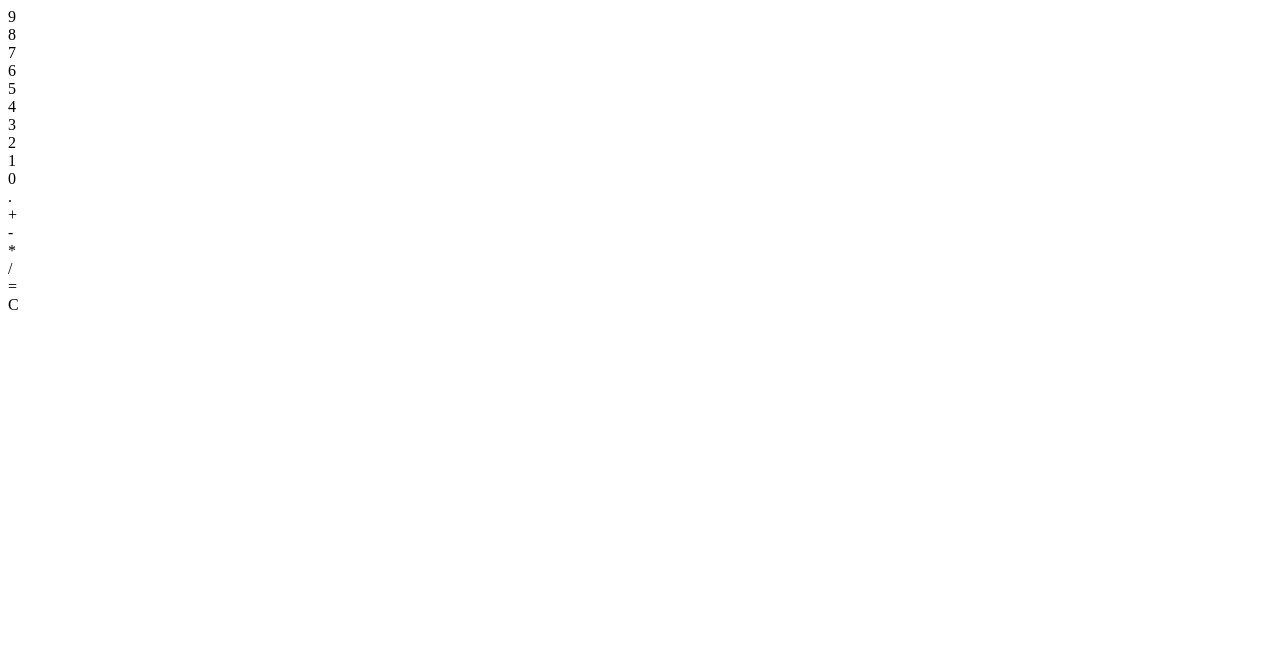
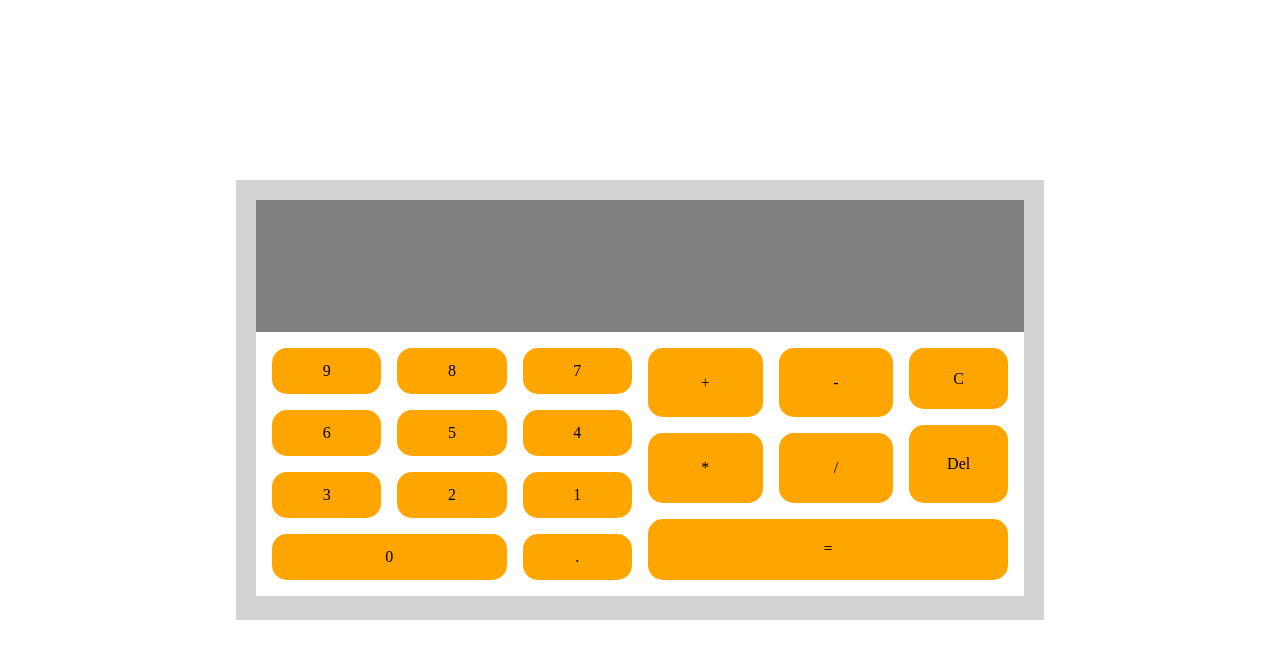
Before and after one commit to grumbeard/calculator, a plain HTML site: page index.html in a window 1280 px wide. Drawn offline with Linux system fonts and the light colour scheme.

Commit message:
Build calculator body and keypad layout

```diff
--- a/index.html
+++ b/index.html
@@ -4,32 +4,36 @@
   <meta charset="UTF-8">
   <meta name="viewport" content="width=device-width, initial-scale=1.0">
   <title>Calculator</title>
+  <link rel="stylesheet" type="text/css" href="styles/main.css">
 </head>
 <body>
   <main>
     <div id="calculator-body">
       <div id="display-panel"></div>
-      <div id="numbers-container">
-        <div class="number" data-num="9">9</div>
-        <div class="number" data-num="8">8</div>
-        <div class="number" data-num="7">7</div>
-        <div class="number" data-num="6">6</div>
-        <div class="number" data-num="5">5</div>
-        <div class="number" data-num="4">4</div>
-        <div class="number" data-num="3">3</div>
-        <div class="number" data-num="2">2</div>
-        <div class="number" data-num="1">1</div>
-        <div class="number" data-num="0">0</div>
-        <div class="number" data-num=".">.</div>
+      <div id="keys-panel">
+        <div id="numbers-container">
+          <div class="number button" data-num="9">9</div>
+          <div class="number button" data-num="8">8</div>
+          <div class="number button" data-num="7">7</div>
+          <div class="number button" data-num="6">6</div>
+          <div class="number button" data-num="5">5</div>
+          <div class="number button" data-num="4">4</div>
+          <div class="number button" data-num="3">3</div>
+          <div class="number button" data-num="2">2</div>
+          <div class="number button" data-num="1">1</div>
+          <div class="number button" data-num="0">0</div>
+          <div class="number button" data-num=".">.</div>
+        </div>
+        <div id="operators-container">
+          <div class="operator button" data-operator="+">+</div>
+          <div class="operator button" data-operator="+">-</div>
+          <div class="operator button" data-operator="+">*</div>
+          <div class="operator button" data-operator="+">/</div>
+        </div>
+        <div id="cancel" class="button">C</div>
+        <div id="delete" class="button">Del</div>
+        <div id="equals" class="button">=</div>
       </div>
-      <div id="operands-container">
-        <div class="operator" data-operator="+">+</div>
-        <div class="operator" data-operator="+">-</div>
-        <div class="operator" data-operator="+">*</div>
-        <div class="operator" data-operator="+">/</div>
-      </div>
-      <div id="equals__btn">=</div>
-      <div id="cancel__btn">C</div>
     </div>
   </main>
   <script src="javascript/main.js"></script>
--- a/javascript/main.js
+++ b/javascript/main.js
@@ -68,7 +68,7 @@ function handleEvaluation(e) {
   // Operator should be reset to blank if evaluation triggered by '=' button
   // Operator stored in memory is otherwise usually updated to the operator that triggered the evaluation
   if (e) {
-    if (e.target.id == "equals__btn") resetValues('operator')
+    if (e.target.id == "equals") resetValues('operator')
   }
 }
 
@@ -104,11 +104,11 @@ function resetValues() {
 }
 
 // Detect Equals
-const equalsButton = document.getElementById("equals__btn");
+const equalsButton = document.getElementById("equals");
 equalsButton.addEventListener("click", handleEvaluation);
 
 // Detect Cancel
-const cancelButton = document.getElementById("cancel__btn");
+const cancelButton = document.getElementById("cancel");
 cancelButton.addEventListener("click", () => {
   resetValues('num1', 'num2', 'operator');
   updateDisplay('');
--- /dev/null
+++ b/styles/main.css
@@ -0,0 +1,79 @@
+@import "reset.css";
+
+main {
+  height: 100%;
+  display: flex;
+  align-items: center;
+}
+
+#calculator-body {
+  height: 50vh;
+  width: 60vw;
+  margin: 0 auto;
+  padding: 20px;
+  background-color: lightgray;
+}
+
+#display-panel {
+  height: 33%;
+  background-color: gray;
+}
+
+#keys-panel {
+  height: 66%;
+  display: grid;
+  grid-template-columns: repeat(6, 1fr);
+  grid-template-rows: repeat(3, 1fr);
+  grid-gap: 1em;
+  grid-template-areas:
+  "num num num operator operator cancel"
+  "num num num operator operator delete"
+  "num num num equals equals equals";
+  background-color: white;
+}
+
+#numbers-container {
+  grid-area: num;
+  display: grid;
+  grid-template-columns: repeat(3, 1fr);
+  grid-template-rows: repeat(4, 1fr);
+  grid-gap: 1em;
+  padding: 1em 0 1em 1em;
+}
+
+#operators-container {
+  grid-area: operator;
+  display: grid;
+  grid-template-columns: repeat(2, 1fr);
+  grid-template-rows: repeat(2, 1fr);
+  grid-gap: 1em;
+  padding: 1em 0 0 0;
+}
+
+#cancel {
+  grid-area: cancel;
+  margin: 1em 1em 0 0;
+}
+
+#delete {
+  grid-area: delete;
+  margin: 0 1em 0 0;
+}
+
+#equals {
+  grid-area: equals;
+  margin: 0 1em 1em 0;
+}
+
+[data-num="0"] {
+  grid-column: 1/ span 2;
+  grid-row: 4/ span 1;
+}
+
+.button {
+  display: flex;
+  justify-content: center;
+  align-items: center;
+  background-color: orange;
+  border-radius: 15px;
+}
--- /dev/null
+++ b/styles/reset.css
@@ -0,0 +1,52 @@
+/* http://meyerweb.com/eric/tools/css/reset/
+   v2.0 | 20110126
+   License: none (public domain)
+*/
+
+html, body {
+    height: 100%;
+}
+
+html, body, div, span, applet, object, iframe,
+h1, h2, h3, h4, h5, h6, p, blockquote, pre,
+a, abbr, acronym, address, big, cite, code,
+del, dfn, em, img, ins, kbd, q, s, samp,
+small, strike, strong, sub, sup, tt, var,
+b, u, i, center,
+dl, dt, dd, ol, ul, li,
+fieldset, form, label, legend,
+table, caption, tbody, tfoot, thead, tr, th, td,
+article, aside, canvas, details, embed,
+figure, figcaption, footer, header, hgroup,
+menu, nav, output, ruby, section, summary,
+time, mark, audio, video {
+  margin: 0;
+  padding: 0;
+  border: 0;
+  font-size: 100%;
+  font: inherit;
+  vertical-align: baseline;
+}
+/* HTML5 display-role reset for older browsers */
+article, aside, details, figcaption, figure,
+footer, header, hgroup, menu, nav, section {
+  display: block;
+}
+body {
+  line-height: 1;
+}
+ol, ul {
+  list-style: none;
+}
+blockquote, q {
+  quotes: none;
+}
+blockquote:before, blockquote:after,
+q:before, q:after {
+  content: '';
+  content: none;
+}
+table {
+  border-collapse: collapse;
+  border-spacing: 0;
+}
```
